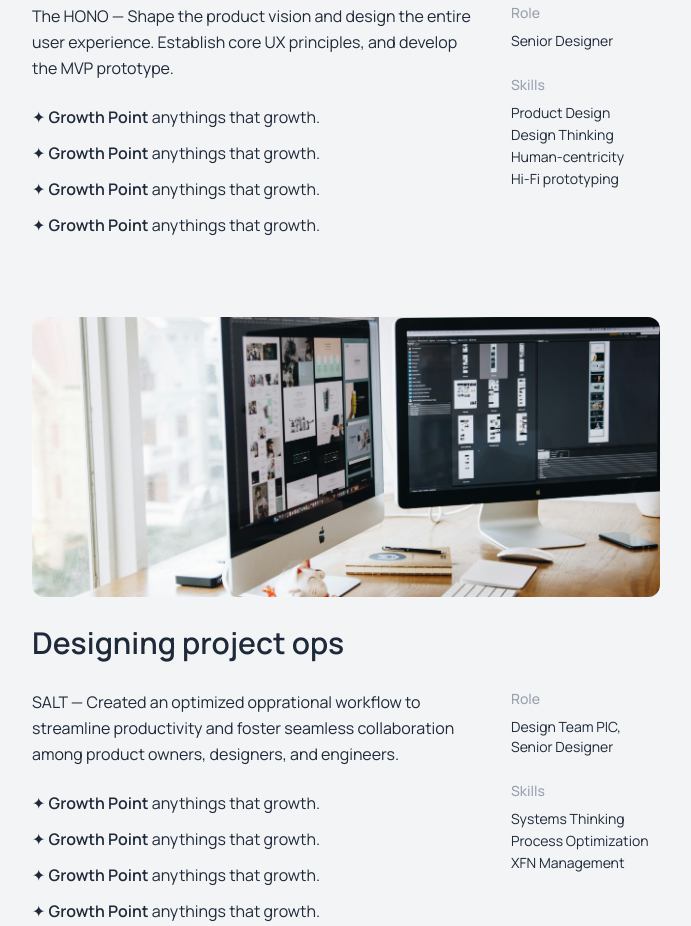
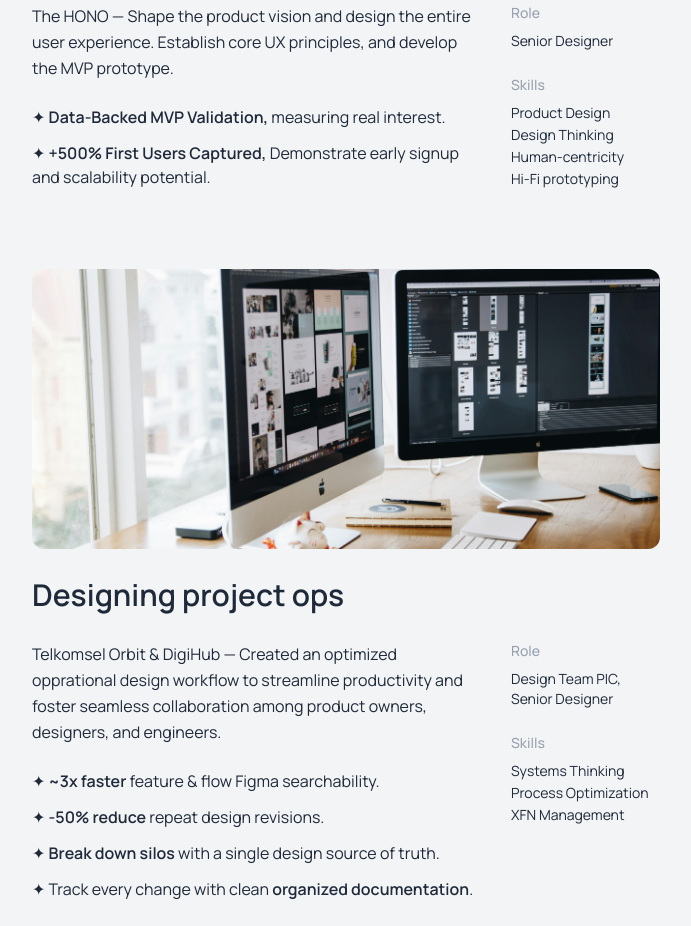
Before and after one commit to Raincember26/galih-design, a website: page index.html in a window 1280 px wide. Shown: the part 1713-2639 px from the top of the page, without its empty margins (294-985 px from the left). Drawn offline with Linux system fonts and the light colour scheme.

Commit message:
updating content works

```diff
--- a/index.html
+++ b/index.html
@@ -62,10 +62,10 @@
                 Accelerating development across multiple brands projects.
               </p>
               <ul class="space-y-3 text-base text-gray-800">
-                <li>✦ <span class="font-semibold">Growth Point</span> anythings that growth.</li>
-                <li>✦ <span class="font-semibold">Growth Point</span> anythings that growth.</li>
-                <li>✦ <span class="font-semibold">Growth Point</span> anythings that growth.</li>
-                <li>✦ <span class="font-semibold">Growth Point</span> anythings that growth.</li>
+                <li>✦ <span class="font-semibold">~1.5x faster</span> design-to-delivery timelines.</li>
+                <li>✦ <span class="font-semibold">~2x faster</span> component discoverability.</li>
+                <li>✦ <span class="font-semibold">-70% reduction</span> bug on production-ready components.</li>
+                <li>✦ Maintain brand integrity with <span class="font-semibold">built-in governance.</span></li>
               </ul>
             </div>
 
@@ -103,10 +103,8 @@
                 Establish core UX principles, and develop the MVP prototype.
               </p>
               <ul class="space-y-3 text-base text-gray-800">
-                <li>✦ <span class="font-semibold">Growth Point</span> anythings that growth.</li>
-                <li>✦ <span class="font-semibold">Growth Point</span> anythings that growth.</li>
-                <li>✦ <span class="font-semibold">Growth Point</span> anythings that growth.</li>
-                <li>✦ <span class="font-semibold">Growth Point</span> anythings that growth.</li>
+                <li>✦ <span class="font-semibold">Data-Backed MVP Validation,</span> measuring real interest.</li>
+                <li>✦ <span class="font-semibold">+500% First Users Captured,</span> Demonstrate early signup and scalability potential.</li>
               </ul>
             </div>
 
@@ -139,14 +137,14 @@
             <!-- Left Content -->
             <div class="md:w-6/8">
               <p class="text-base text-gray-800 leading-relaxed mb-6">
-                SALT — Created an optimized opprational workflow to streamline productivity and
+                Telkomsel Orbit & DigiHub — Created an optimized opprational design workflow to streamline productivity and
                 foster seamless collaboration among product owners, designers, and engineers.
               </p>
               <ul class="space-y-3 text-base text-gray-800">
-                <li>✦ <span class="font-semibold">Growth Point</span> anythings that growth.</li>
-                <li>✦ <span class="font-semibold">Growth Point</span> anythings that growth.</li>
-                <li>✦ <span class="font-semibold">Growth Point</span> anythings that growth.</li>
-                <li>✦ <span class="font-semibold">Growth Point</span> anythings that growth.</li>
+                <li>✦ <span class="font-semibold">~3x faster</span> feature & flow Figma searchability.</li>
+                <li>✦ <span class="font-semibold">-50% reduce</span> repeat design revisions.</li>
+                <li>✦ <span class="font-semibold">Break down silos</span> with a single design source of truth.</li>
+                <li>✦ Track every change with clean <span class="font-semibold">organized documentation</span>.</li>
               </ul>
             </div>
 
@@ -191,7 +189,7 @@
 
           <!-- Social Links -->
           <div class="pt-4">
-            <a href="mailto:hi@galih.design" target="_blank" class="inline-block w-[60px] text-center mr-10 text-gray-800 hover:text-gray-900 hover:font-bold transition">Email ></a>
+            <a href="mailto:haylogalih@gmail.com" target="_blank" class="inline-block w-[60px] text-center mr-10 text-gray-800 hover:text-gray-900 hover:font-bold transition">Email ></a>
             <a href="https://www.linkedin.com/in/galihputra26/" target="_blank" class="inline-block w-[82px] text-center mr-10 text-gray-800 hover:text-gray-900 hover:font-bold transition">LinkedIn ></a>
             <a href="https://medium.com/@galihputra26" target="_blank" class="inline-block w-[80px] text-center mr-10 text-gray-800 hover:text-gray-900 hover:font-bold transition">Medium ></a>
             <a href="https://docs.google.com/document/d/1vhasNT-yY3u61SPTD0HinDPA9PdAYURqAzUzEzsmOyI/edit?usp=sharing" target="_blank" class="inline-block w-[81px] text-center text-gray-800 hover:text-gray-900 hover:font-bold transition">Resume ></a>
```
